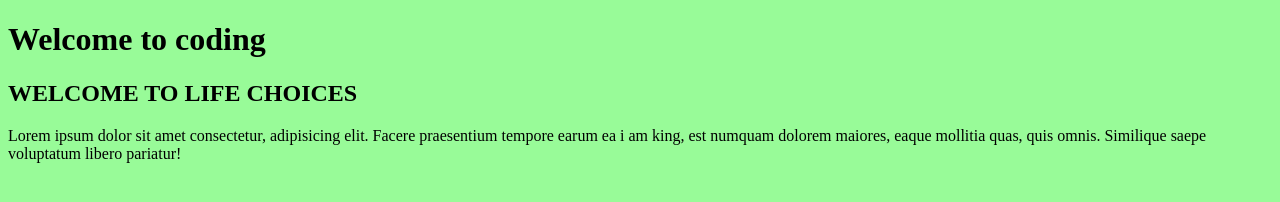
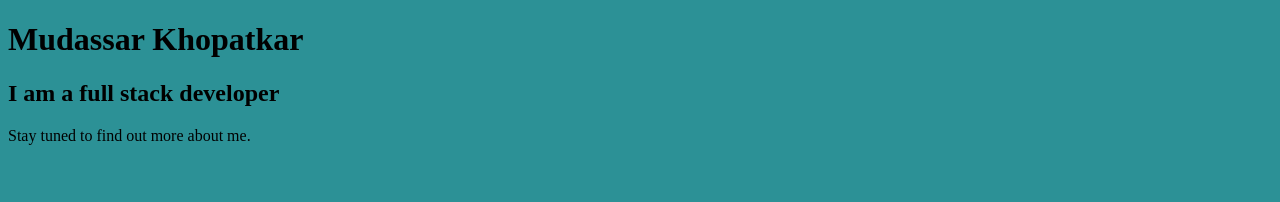
Before and after one commit to MudassarKhop/practice, a plain HTML site: page index.html in a window 1280 px wide. Drawn offline with Linux system fonts and the light colour scheme.

Commit message:
second push

```diff
--- a/index.html
+++ b/index.html
@@ -6,13 +6,10 @@
     <meta name="viewport" content="width=device-width, initial-scale=1.0">
     <title>Coding</title>
 </head>
-<body style="background-color:palegreen"></body>
-    <h1>Welcome to coding</h1>
-    <h2>WELCOME TO LIFE CHOICES</h2>
-    <p>Lorem ipsum dolor sit amet consectetur,
-        adipisicing elit. Facere praesentium tempore
-        earum ea i am king, est numquam dolorem
-        maiores, eaque mollitia quas, quis omnis. Similique saepe voluptatum libero pariatur!
+<body style="background-color:rgb(44, 145, 150)"></body>
+    <h1>Mudassar Khopatkar</h1>
+    <h2>I am a full stack developer</h2>
+    <p>Stay tuned to find out more about me.
     </p>
 
 </body>
```
